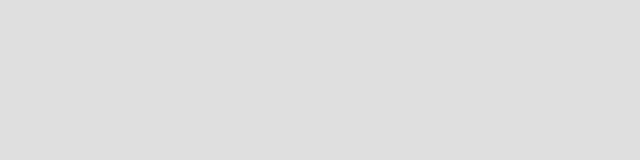
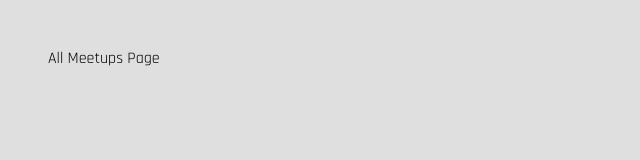
Before and after one commit to SanyaOdare/meetup-react-app, a React (Create React App) app: page / in a window 1280 px wide. Shown: the top 160 px of the page, without its empty margins (0-640 px from the left). Built offline with nearby package versions, Linux system fonts and the light colour scheme.

Commit message:
import switch component

```diff
--- a/src/App.js
+++ b/src/App.js
@@ -1,5 +1,25 @@
+import { Route, Switch } from 'react-router-dom';
+
+import AllMeetupsPage from './pages/AllMeetups';
+import NewMeetupPage from './pages/NewMeetups';
+import FavoritesPage from './pages/Favorite';
+
 function App() {
-  return <div></div>;
+  return (
+    <div>
+      <Switch>
+        <Route path="/">
+          <AllMeetupsPage />
+        </Route>
+        <Route path="/new-meetup">
+          <NewMeetupPage />
+        </Route>
+        <Route path="/favorites">
+          <FavoritesPage />
+        </Route>
+      </Switch>
+    </div>
+  );
 }
 
 export default App;
```
Also changed, not shown: src/pages/Favorite.js (renamed from src/pages/Favourite.js).
